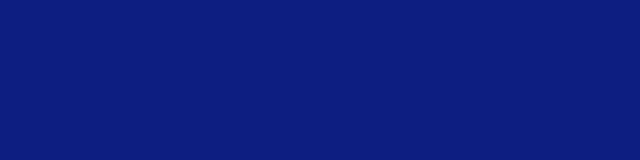
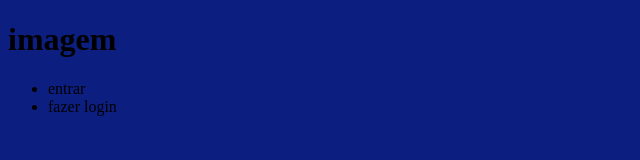
Before and after one commit to Kauan-Roberto-DC/viol-oclub, a plain HTML site: page index.html in a window 1280 px wide. Shown: the whole page, without its empty margins (0-640 px from the left). Drawn offline with Linux system fonts and the light colour scheme.

Commit message:
Add files via upload

```diff
--- a/index.html
+++ b/index.html
@@ -9,6 +9,11 @@
 </head>
 <body>
     <header>
+        <h1>imagem</h1>
+        <ul>
+        <li>entrar</li>
+        <li>fazer login</li>
+        </ul>
 
     </header>
 </body>
```
Also changed, not shown: img/10360953-01-1000x1000.png (added), img/90_capa_para_violao_luxo_acolchoada_voik_bv_411c_cinza_chumbo_4014_1_d561a789b95fa3b8aadd55775317f4cc.png (added), img/Formula-amico 1.png (added), img/Marcelo 1.png (added), img/alurastart logo 1 (2).png (added), img/github 1.png (added), img/instagram 1.png (added), img/uWO7iq0KRc5vNOgZL6mm1tFwKXtUvNCk1QZGVhT7.png (added), img/unnamed.png (added), img/violaooooooo.png (added), img/whatsapp-33.png (added).
